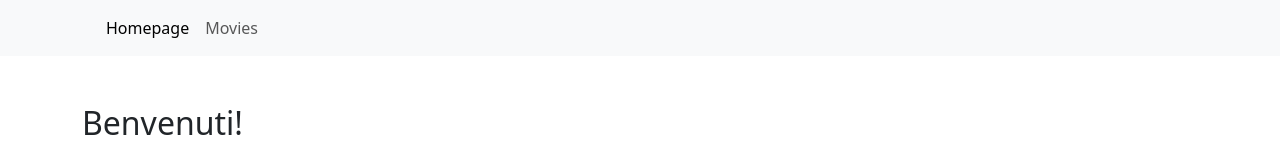
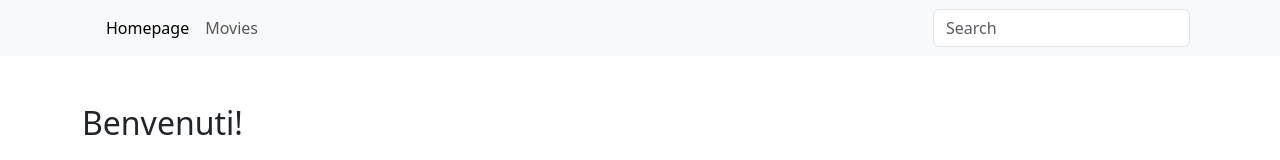
Before and after one commit to ElioSpena/webapp-react, a React (Vite) app: page / in a window 1280 px wide. Shown: the top 160 px of the page. Built offline with nearby package versions, Linux system fonts and the light colour scheme.

Commit message:
feat: aggiunto context per filtraggio film per titolo

```diff
--- a/components/Header.jsx
+++ b/components/Header.jsx
@@ -1,7 +1,9 @@
 import { NavLink } from "react-router-dom";
 import navLinks from "../data/navLinks";
+import { useSearch } from "../context/SearchContext";
 
 export default function Header() {
+  const { setSearch } = useSearch();
   return (
     <>
       <nav className="navbar navbar-expand-lg bg-body-tertiary">
@@ -18,7 +20,10 @@ export default function Header() {
           >
             <span className="navbar-toggler-icon"></span>
           </button>
-          <div className="collapse navbar-collapse" id="navbarNav">
+          <div
+            className="collapse navbar-collapse d-flex justify-content-between"
+            id="navbarNav"
+          >
             <ul className="navbar-nav">
               {navLinks.map((link) => (
                 <li className="nav-item" key={link.path}>
@@ -32,6 +37,15 @@ export default function Header() {
                 </li>
               ))}
             </ul>
+            <form className="d-flex" role="search">
+              <input
+                onChange={(e) => setSearch(e.target.value)}
+                className="form-control me-2"
+                type="search"
+                placeholder="Search"
+                aria-label="Search"
+              />
+            </form>
           </div>
         </div>
       </nav>
--- /dev/null
+++ b/context/SearchContext.jsx
@@ -0,0 +1,19 @@
+import { createContext, useContext, useState } from "react";
+
+const SearchContext = createContext();
+
+function SearchProvider({ children }) {
+  const [search, setSearch] = useState("");
+  const contextValue = { search, setSearch };
+  return (
+    <SearchContext.Provider value={contextValue}>
+      {children}
+    </SearchContext.Provider>
+  );
+}
+
+function useSearch() {
+  return useContext(SearchContext);
+}
+
+export { SearchProvider, useSearch };
--- a/layouts/MainLayout.jsx
+++ b/layouts/MainLayout.jsx
@@ -1,14 +1,17 @@
 import { Outlet } from "react-router-dom";
 import Header from "../components/Header";
+import { SearchProvider } from "../context/SearchContext";
 
 export default function MainLayout() {
   return (
     <>
-      <Header />
+      <SearchProvider>
+        <Header />
 
-      <main className="container mt-5">
-        <Outlet />
-      </main>
+        <main className="container mt-5">
+          <Outlet />
+        </main>
+      </SearchProvider>
     </>
   );
 }
--- a/pages/Movies.jsx
+++ b/pages/Movies.jsx
@@ -2,10 +2,12 @@ import { useEffect, useState } from "react";
 import axios from "axios";
 import Card from "../components/Card";
 import Loading from "../components/Loading";
+import { useSearch } from "../context/SearchContext";
 
 export default function Movies() {
-  const [movies, setMovies] = useState(null);
+  const [movies, setMovies] = useState([]);
   const [load, setLoad] = useState(true);
+  const { search } = useSearch();
 
   useEffect(() => {
     axios
@@ -19,13 +21,17 @@ export default function Movies() {
       .finally(() => setLoad(false));
   }, []);
 
+  const filteredMovies = movies.filter((m) =>
+    m.title.toLowerCase().includes(search.toLowerCase()),
+  );
+
   return (
     <>
       {load ? (
         <Loading />
       ) : (
         <section className="row row-cols-1 row-cols-md-2 row-cols-lg-3 g-1">
-          {movies.map((m) => (
+          {filteredMovies.map((m) => (
             <div className="col" key={m.id}>
               <Card
                 title={m.title}
```
